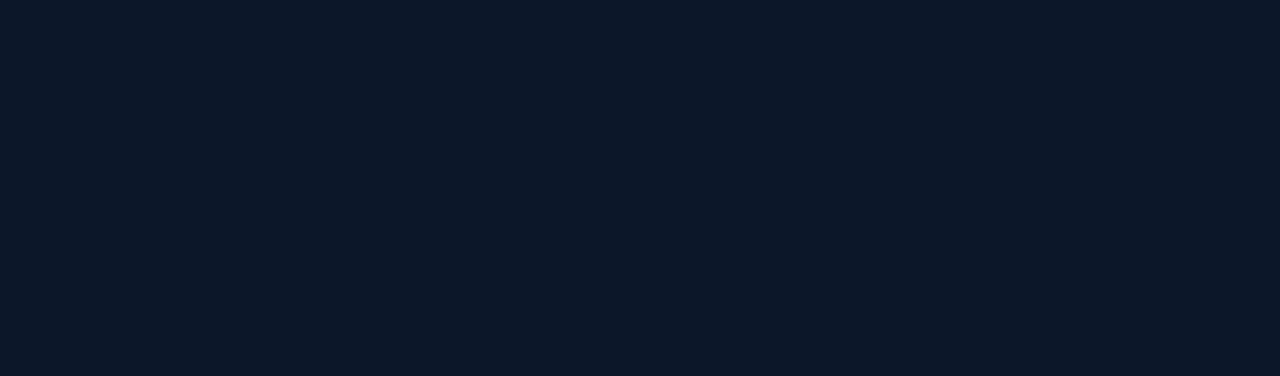
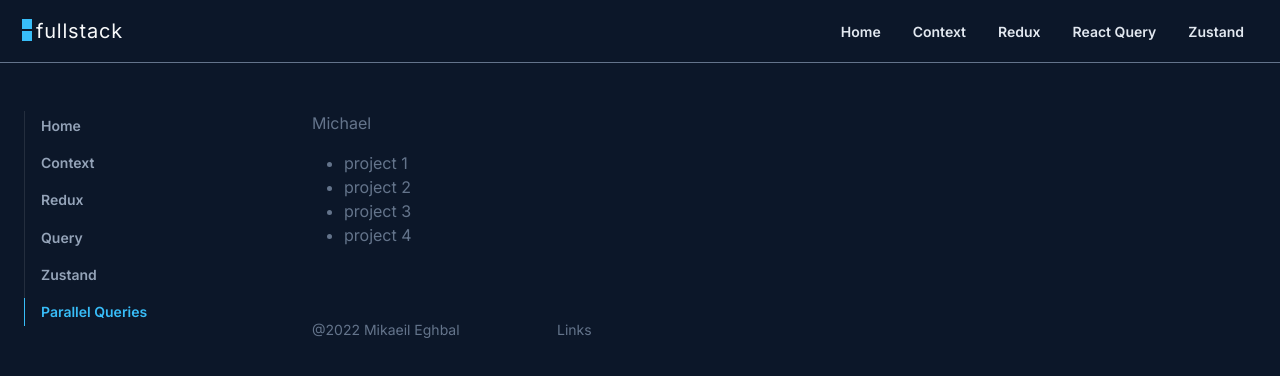
Before and after one commit to mikaeileghbal/react-mysql, a React (Create React App) app in the folder client1/: page /parallel in a window 1280 px wide. Before the commit this address had no page. Shown: the top 376 px of the page. Built offline with nearby package versions, Linux system fonts and the light colour scheme.

Commit message:
Add parallel queries

```diff
--- a/client1/src/App.js
+++ b/client1/src/App.js
@@ -2,6 +2,7 @@ import "./App.css";
 import { BrowserRouter, Route, Routes } from "react-router-dom";
 import { Layout } from "./components";
 import { Context, Home, Query, Redux, Zustand } from "./pages";
+import Parallel from "./query/Parallel";
 
 function App() {
   return (
@@ -13,6 +14,7 @@ function App() {
           <Route exact path="/redux" element={<Redux />} />
           <Route exact path="/reactquery" element={<Query />} />
           <Route exact path="/zustand" element={<Zustand />} />
+          <Route exact path="/parallel" element={<Parallel />} />
         </Route>
       </Routes>
     </BrowserRouter>
--- a/client1/src/components/Layout/Layout.js
+++ b/client1/src/components/Layout/Layout.js
@@ -31,6 +31,11 @@ const mainMenu = [
     to: "/zustand",
     text: "Zustand",
   },
+  {
+    id: 6,
+    to: "/parallel",
+    text: "Parallel Queries",
+  },
 ];
 
 export default function Layout() {
--- a/client1/src/pages/Query/Query.js
+++ b/client1/src/pages/Query/Query.js
@@ -41,7 +41,10 @@ const users = [
   },
 ];
 
-function fetchUserById() {}
+function fetchUserById(id) {
+  console.log("fetch user by id: ", id);
+  return users[id - 1];
+}
 
 export default function Query() {
   return (
@@ -53,18 +56,19 @@ export default function Query() {
 
 function QueryApp() {
   // Parallel Queries
-  const userQueries = useQueries({
-    queries: [
-      {
-        queryKey: ["user", 1],
-        queryFn: () => fetchUserById(1),
-      },
-      {
-        queryKey: ["user", 2],
-        queryFn: () => fetchUserById(2),
-      },
-    ],
-  });
+  // Not used in app
+  // const userQueries = useQueries({
+  //   queries: [
+  //     {
+  //       queryKey: ["user", 1],
+  //       queryFn: () => fetchUserById(1),
+  //     },
+  //     {
+  //       queryKey: ["user", 2],
+  //       queryFn: () => fetchUserById(2),
+  //     },
+  //   ],
+  // });
 
   const userQueriesDynamic = useQueries({
     queries: users.map((user) => {
--- /dev/null
+++ b/client1/src/query/Parallel.js
@@ -0,0 +1,77 @@
+import React from "react";
+import {
+  QueryClientProvider,
+  QueryClient,
+  useQuery,
+} from "@tanstack/react-query";
+
+const queryClient = new QueryClient({
+  defaultOptions: {
+    queries: {
+      refetchOnWindowFocus: false,
+      refetchOnMount: false,
+      refetchOnReconnect: false,
+      retry: 1,
+      staleTime: 5 * 1000,
+    },
+  },
+});
+
+export default function Parallel() {
+  return (
+    <QueryClientProvider client={queryClient}>
+      <ParallelApp />
+    </QueryClientProvider>
+  );
+}
+
+const fetchUser = (id) => {
+  return new Promise((resolve, reject) => {
+    setTimeout(() => {
+      resolve({ id: 1, name: "Michael" });
+    }, 2000);
+  });
+};
+
+const fetchProjects = (id) => {
+  return new Promise((resolve, reject) => {
+    setTimeout(() => {
+      resolve([
+        { id: 1, name: "project 1" },
+        { id: 2, name: "project 2" },
+        { id: 3, name: "project 3" },
+        { id: 4, name: "project 4" },
+      ]);
+    }, 2000);
+  });
+};
+
+function ParallelApp() {
+  const { isLoading: userIsLoading, data: user } = useQuery({
+    queryKey: ["user", 1],
+    queryFn: () => fetchUser(1),
+  });
+
+  const userId = user?.id;
+
+  const { isLoading: projectsIsLoading, data: projects } = useQuery({
+    queryKey: ["projects", userId],
+    queryFn: () => fetchProjects(userId),
+    enabled: !!userId,
+  });
+
+  return (
+    <div>
+      {userIsLoading ? <div>User Loading...</div> : <p>{user.name}</p>}
+      {projectsIsLoading ? (
+        <div>Projects Loading...</div>
+      ) : (
+        <ul>
+          {projects.map((p) => (
+            <li key={p.id}>{p.name}</li>
+          ))}
+        </ul>
+      )}
+    </div>
+  );
+}
```
